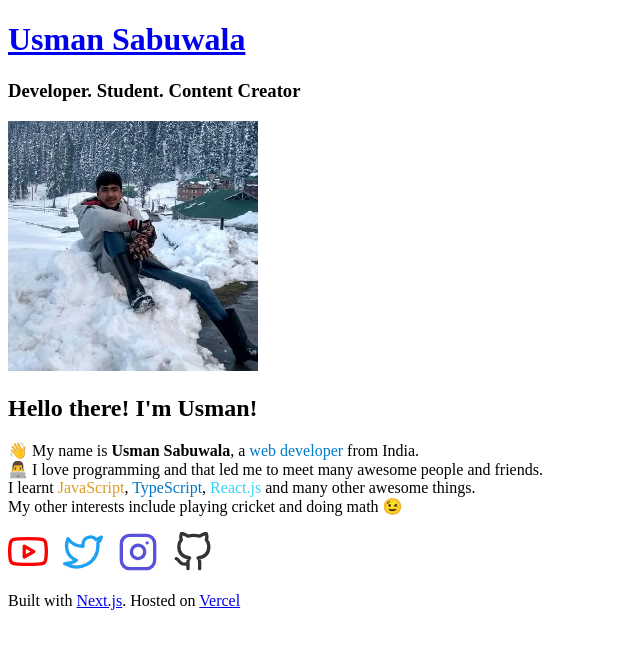
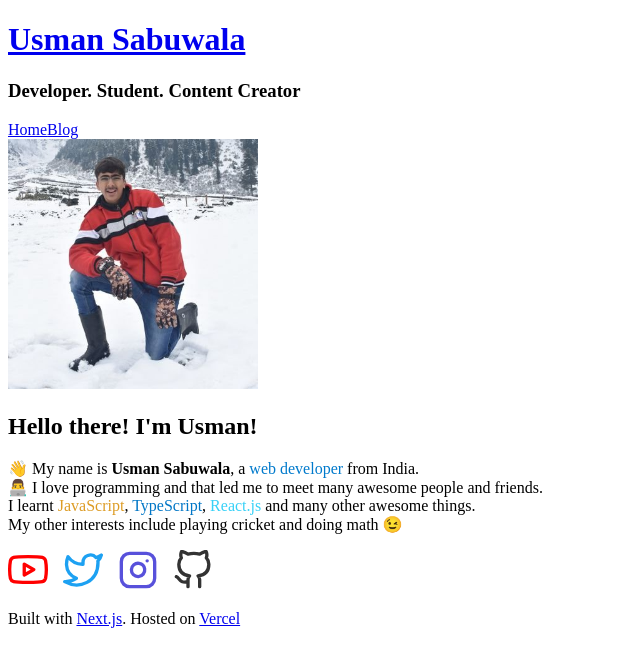
Before and after one commit to max-programming/usman-portfolio, a Next.js app: page / in a window 1280 px wide. Shown: the top 666 px of the page, without its empty margins (0-640 px from the left). Built offline with nearby package versions, Linux system fonts and the light colour scheme.

Commit message:
✨ Added Navbar and new image

```diff
--- a/components/Header.tsx
+++ b/components/Header.tsx
@@ -4,8 +4,7 @@ import Nav from "@/components/Nav";
 
 export default function Header() {
   return (
-    <header className="flex flex-col items-center to-blue-500 from-purple-600 bg-gradient-to-l p-4 text-white mb-8 selection:bg-indigo-400 selection:text-gray-200">
-      {/* <Nav /> */}
+    <header className="flex flex-col items-center to-blue-500 from-purple-600 bg-gradient-to-l p-5 text-white mb-8 selection:bg-indigo-400 selection:text-gray-200">
       <h1 className="text-4xl md:text-5xl m-1">
         <Link href="/">
           <a>Usman Sabuwala</a>
@@ -16,6 +15,7 @@ export default function Header() {
         <span className="text-purple-200">Student</span>.{" "}
         <span className="text-yellow-200">Content Creator</span>
       </h3>
+      <Nav />
     </header>
     // <header className={styles.header}>
     //   <h1>
--- a/components/Nav.tsx
+++ b/components/Nav.tsx
@@ -1,16 +1,27 @@
 import Link from "next/link";
+import { useState } from "react";
+// import { GiHamburgerMenu } from "react-icons/gi";
 // import styles from "@/styles/Nav.module.css";
 
 export default function Nav() {
+  const [isOpen, setIsOpen] = useState(false);
   return (
     <nav className="bg-gradient-to-l to-blue-400 from-purple-500 w-full text-center text-2xl p-2 rounded-2xl">
-      <div>
+      <div className="flex items-center justify-evenly">
         <Link href="/">
-          <a className="m-2 text-gray-100">Home</a>
+          <a className="p-2 text-gray-100 outline-none rounded-xl transition-all border-4 border-transparent hover:border-indigo-300">
+            Home
+          </a>
         </Link>
-        <Link href="/about">
+        <a
+          className="p-2 text-gray-100 outline-none rounded-xl transition-all border-4 border-transparent hover:border-indigo-300"
+          href="https://blog.usman-s.me"
+        >
+          Blog
+        </a>
+        {/* <Link href="/about">
             <a className="m-2 text-gray-100">About</a>
-        </Link>
+          </Link> */}
         {/* <Link href="/projects">
             <a>Projects</a>
           </Link>
```
Also changed, not shown: public/usman.jpg. Lines whose indentation alone changed are shown as unchanged.
